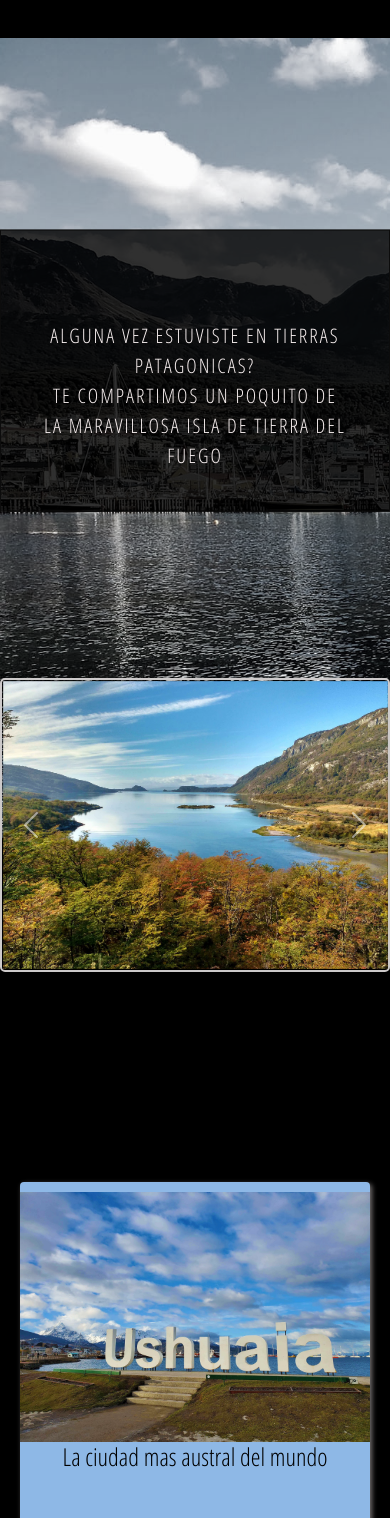
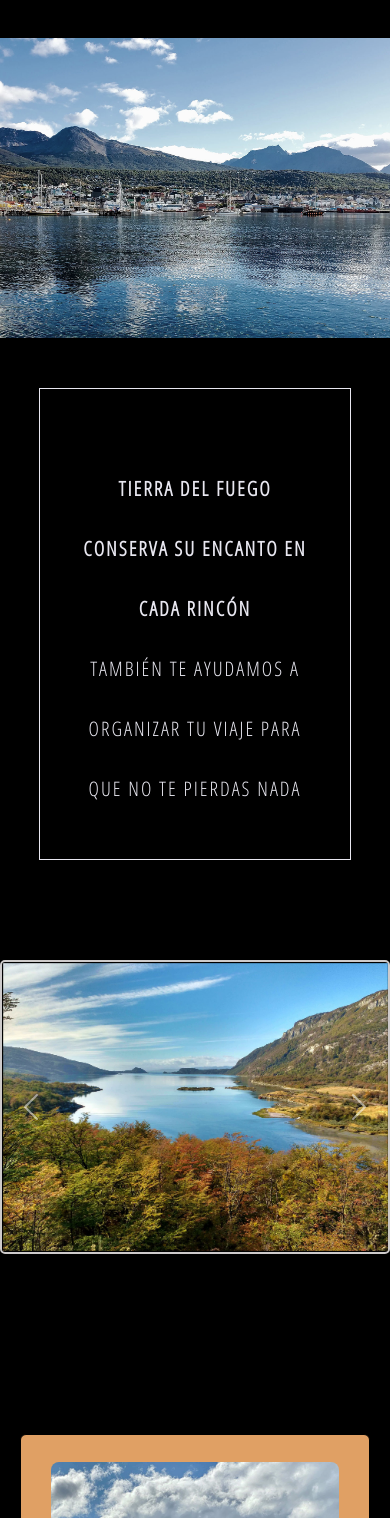
Before and after one commit to Florsala/desafio, a website: page galeria.html in a window 390 px wide. Shown: the part 82-1600 px from the top of the page. Drawn offline with nearby package versions, Linux system fonts and the light colour scheme; a web font is replaced by a local one.

Commit message:
inclui img nueva en carousel galeria

```diff
--- a/galeria.html
+++ b/galeria.html
@@ -77,35 +77,42 @@
     </div>
 
     <div class="Galeria">
-      <p class="Galeria_texto">Alguna vez estuviste en Tierras Patagonicas? <br> Te compartimos un poquito de la maravillosa Isla de Tierra del fuego</p>
+      <p class="Galeria_texto"> <strong>Tierra del fuego conserva su encanto en cada rincón </strong><br> También te ayudamos a organizar tu viaje para que no te pierdas nada</p>
     </div>
 
     <div id="carouselExampleFade" class="container-sm carousel slide carousel-fade " data-bs-ride="carousel">
         <div class="carousel-inner">
           <div class="carousel-item active">
-            <img src="./imagenes/sign.jpg" class="d-block w-100" alt="Ushuaia">
+            <img src="./imagenes/sign.jpg" class="d-block w-100" alt="ushuaia">
             <div class="carousel-caption d-none d-md-block">
-              <p>La ciudad mas austral del mundo</p>
+              <div class="carousel-text">
+              <h5>Fin del mundo, principio de todo</h5>
+            </div>
           </div>
         </div>
          <div class="carousel-item">
             <img src="./imagenes/PNtdf.jpg" class="d-block w-100" alt="Parque">
             <div class="carousel-caption d-none d-md-block">
+
+              <div class="carousel-text">
                 <h5>Parque Nacional Tierra del fuego</h5>
                 <p>Bahia Lapataia</p>
+              </div>
             </div>
           </div>
           <div class="carousel-item">
-            <img src="./imagenes/bahiaenc.jpg" class="d-block w-100" alt="Bahia">
+            <img src="./imagenes/ciudad.jpg" class="d-block w-100" alt="ciudad">
             <div class="carousel-caption d-none d-md-block">
-                <h5>Ushuaia</h5>
-                <p>Bahia Encerrada</p>
+              <div class="carousel-text">
+                <h5>Bahia de Ushuaia</h5>
+
+                </div>
             </div>
           </div>
           <div class="carousel-item">
             <img src="./imagenes/andes.jpg" class="d-block w-100" alt="Andes">
             <div class="carousel-caption d-none d-md-block">
-                <h5>Andes fueguinos</h5>
+                <h5 class="carousel-text">Andes fueguinos</h5>
             </div>
           </div>
           <div class="carousel-item">
@@ -129,22 +136,22 @@
 
     <div class="GaleriaContainer">
         <div class="cardsGaleria">
-            <img src="./imagenes/sign.jpg" width="350" height="250" alt="Ushuaia">
+            <img src="./imagenes/ciudad.jpg"  alt="Ushuaia">
             <h2>La ciudad mas austral del mundo</h2>
         </div>
 
         <div class="cardsGaleria">
-             <img src="./imagenes/PNtdf.jpg" width="350" height="250" alt="Parque">
+             <img src="./imagenes/PNtdf.jpg"  alt="Parque">
             <h2>Parque Nacional Tierra del fuego</h2>
         </div>
 
         <div class="cardsGaleria">
-            <img src="./imagenes/Centro_invernal.jpg" width="350" height="250" alt="Centro_invernal">
-            <h2>Centros Invernales</h2>
+            <img src="./imagenes/Penguin.jpg" alt="fauna">
+            <h2>Fauna fueguina</h2>
         </div>
         <div class="cardsGaleria">
-            <img src="./imagenes/lobos.jpg" width="350" height="250" alt="faro">
-            <h2>Faro Les Eclaireurs</h2>
+            <img src="./imagenes/lighthouse.jpg"  alt="faro">
+            <h2>Canal Beagle</h2>
         </div>
 
 
--- a/scss/_galeria.scss
+++ b/scss/_galeria.scss
@@ -4,31 +4,28 @@
 
 .bg-image2 {
     background-image: url("../imagenes/ush.jpg");
-    filter: grayscale 80%;
-    -webkit-filter: grayscale(80%);
-    height: 800px;
+    filter: grayscale 60%;
+    -webkit-filter: grayscale(40%);
+    height: 300px;
     background-repeat: no-repeat;
     background-size: cover;
-margin-top: 100px;}
+    background-position: 50% 50%;
+    margin-top: 100px;
+    margin-bottom: 50px;
+
+}
 
 
 
 
 .Galeria {
 
-    background-color: rgba(0, 0, 0, 0.808);
-    border: 1px solid #0c0c0c;
-    color:$blanco ;
-    width: 100%;
+   margin: auto;
+    border: 1px solid $blanco;
 
+    width: 80%;
     margin-top: 30px;
     margin-bottom: 100px;
-
-    position: absolute;
-    top: 40%;
-    left: 50%;
-    transform: translate(-50%, -20%);
-    z-index: 2;
     }
 
 
@@ -37,14 +34,15 @@
     padding: 40px;
     text-align: center;
     margin: 0 auto;
-    margin-top: 50px;
+    margin-top: 30px;
     text-transform: uppercase;
 
 
     text-align: center;
-    font-size: 32px;
+    font-size: 1.6rem;
     letter-spacing: 2px;
-    color:rgb(245, 237, 237);
+    color:$blanco ;
+    line-height: 60px;
 
 }
 
@@ -52,15 +50,22 @@
 
 .carousel{
 
-    height: 50%;
+    height: 40%;
     margin: 0 auto;
 
-    transform: translateY(-160px);
+   /*  transform: translateY(-160px); */
     border: solid 2px #cdcaca;
     padding: 0.5px;
     border-radius: 5px;
+    margin-top: 100px;
     margin-bottom: 25px;
 
+}
+
+.carousel-text{
+    background-color: rgba(53, 54, 54, 0.479);
+    padding-top: 20px;
+    padding-bottom: 30px;
 }
 .container-sm{
     max-width: 1000px;
@@ -74,26 +79,40 @@
 }
 .cardsGaleria{
     text-align: center;
-    width: 390px;
-    height: 350px;
-    border: none;
-    border-radius: 4px;
-    padding-top: 10px;
-    margin: 20px;
+    width: 24rem;
+    height: 24rem;
+    border: solid 1.5px black;
+    border-radius: 6px;
+    padding-top: 1.7rem;
+    padding-bottom: 1.8rem;
+    margin: 1.25rem;
+
+    margin-top: 150px;
     color: black;
-    background-color: #8eb8e6;
-    box-shadow: 2px 2px 5px #e3dbdb85;
+    background-color: #e0a064;
+
+
+h2{
+    text-transform: uppercase;
+    text-align: center;
+    padding-top: 20px;
+    padding-bottom: 25px;
+    font-size: 1.5em;
+    font-weight: bold;
+}
 }
 
-.cardsGaleria .img {
+.cardsGaleria  {
+
+    img{
     border-radius: 8px;
     object-fit: cover;
-    padding-left: 25px;
-    padding-right: 25px;
-    padding-top: 10px;
+    width: 18rem;
+    height: 17.7rem;}
+
 }
 .GaleriaContainer{
-    margin-top: 30px;
+    margin-top: 1.875rem;
     display: flex;
     flex-direction: row;
     justify-content: space-evenly;
--- a/scss/_responsive.scss
+++ b/scss/_responsive.scss
@@ -259,7 +259,7 @@
 
     h3.central2__text{
         font-size: 1.1em;
-        text-align: center;
+        text-align: justify;
         margin: auto;
     }
 
```
Also changed, not shown: css/estilo.css, imagenes/Penguin.jpg (added), imagenes/tdf.jpg (deleted).
